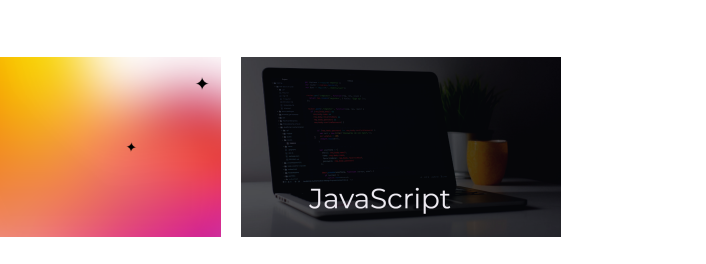
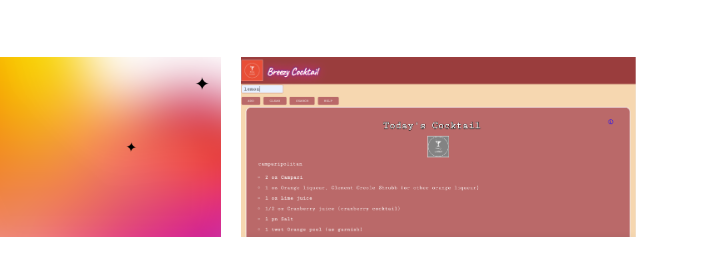
Before and after one commit to Hshini/Portfolio, a plain HTML site: page index.html in a window 1280 px wide. Shown: the part 823-1087 px from the top of the page, 574-1280 px from the left. Drawn offline with Linux system fonts and the light colour scheme.

Commit message:
Added Breezy Cocktail project

```diff
--- a/index.html
+++ b/index.html
@@ -45,7 +45,7 @@
         <div id="Gallery" class="gallery">
             <img class="galleryimg" src="./Assets/Images/html.png" alt="HTML">
             <img class="galleryimg" src="./Assets/Images/css.png" alt="CSS">
-            <img class="galleryimg" src="./Assets/Images/java-script.png" alt="javascript">
+            <a href="https://keimdm.github.io/recipe-search/"><img class="galleryimg" src="./Assets/Images/Breezycocktail.png" alt="javascript"></a>
         </div>
     </section>
          <!-- footer  -->
```
Also changed, not shown: Assets/Images/Breezycocktail.png (added).
